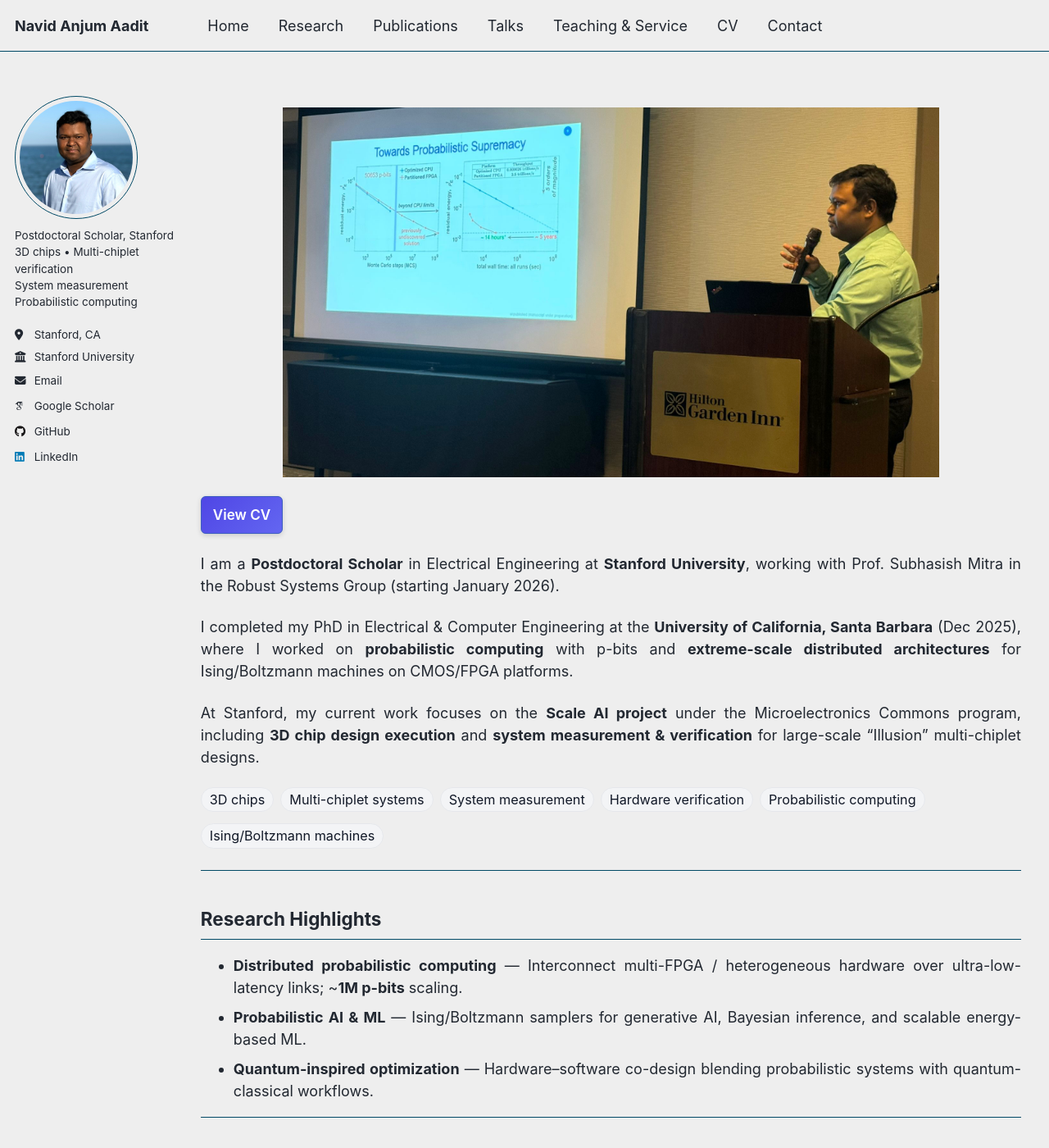
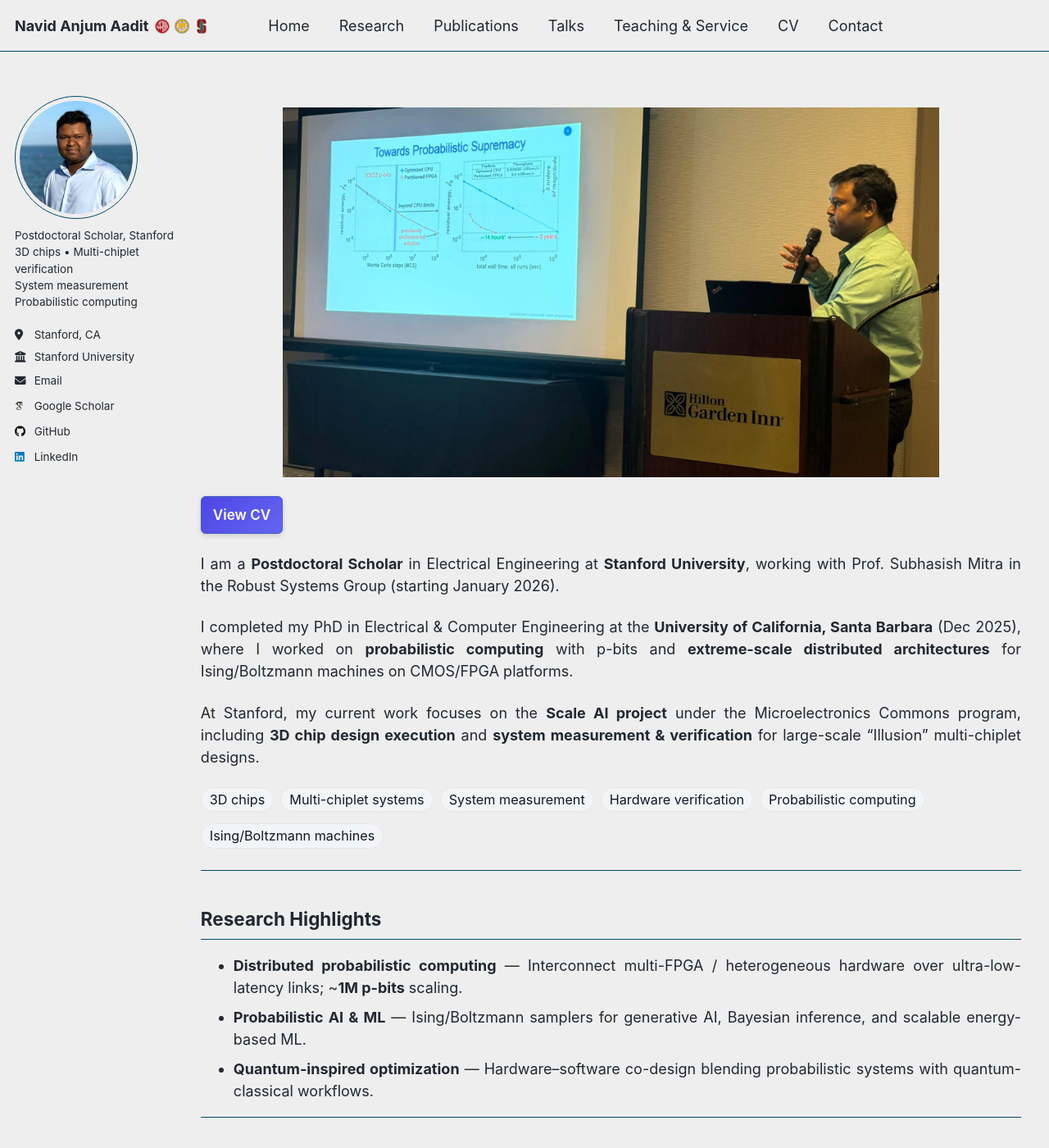
Before and after one commit to navidaadit/navidaadit.github.io, a Jekyll site: the page built from _pages/about.md, in a window 1280 px wide and 1400 px high. Shown: the whole window at 82% size. Built offline with Jekyll 4.4.1, drawn with Linux system fonts in a browser that asks for light colours; some web fonts are replaced.

Commit message:
Add school logos beside names in masthead
Added styles for displaying school logos beside names in the masthead.

```diff
--- a/_sass/_custom.scss
+++ b/_sass/_custom.scss
@@ -43,21 +43,37 @@
   object-fit: cover;
   border-radius: 50%;
 }
-
-/* NEW: inline school logos beside your name */
-.author__name img.uni-logo {
-  width: 18px;
-  height: 18px;
-  margin-left: 6px;
-  vertical-align: -3px;
-}
-
 /* Phone: slightly smaller avatar, bio under photo, clean stacking */
 @media (max-width: 640px){
   .author__avatar img { width: 110px; height: 110px; }
   .author__content, .author__bio { display:block; margin-top:8px; }
   .author__content p, .author__bio { text-align:left !important; }
-  .author__name img.uni-logo { width: 16px; height: 16px; vertical-align: -2px; }
+}
+
+/* Hide sidebar name to avoid duplicate "Navid Anjum Aadit" */
+.sidebar .author__name { display: none !important; }
+
+/* ---------- Masthead: add BUET/UCSB/Stanford logos beside top name ---------- */
+/* logo size in pixels */
+:root { --mast-logo: 18px; --mast-gap: 8px; }
+
+.masthead__menu-item--lg > a {
+  display: inline-flex !important;
+  align-items: center !important;
+  gap: var(--mast-gap) !important;
+}
+
+/* Append 3 logos to the right of the name */
+.masthead__menu-item--lg > a::after {
+  content: "" !important;
+  display: inline-block !important;
+  height: var(--mast-logo) !important;
+  width: calc(var(--mast-logo) * 3 + 12px) !important; /* 3 icons + spacing */
+  background:
+    url("/images/logos/buet.png") left center / var(--mast-logo) var(--mast-logo) no-repeat,
+    url("/images/logos/ucsb.png") center center / var(--mast-logo) var(--mast-logo) no-repeat,
+    url("/images/logos/stanford.png") right center / var(--mast-logo) var(--mast-logo) no-repeat;
+  vertical-align: middle !important;
 }
 
 /* Remove any built-in hero from the theme */
```
